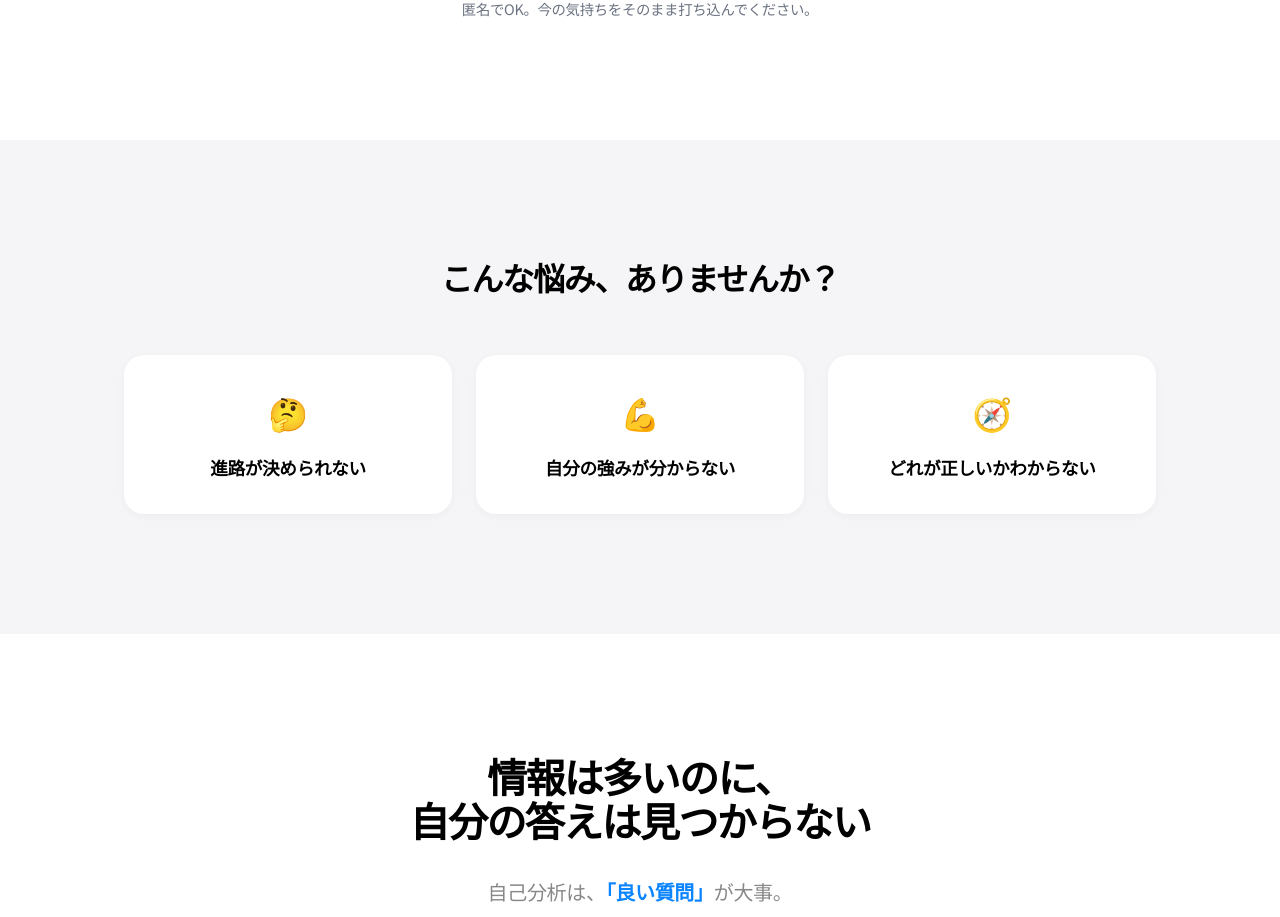
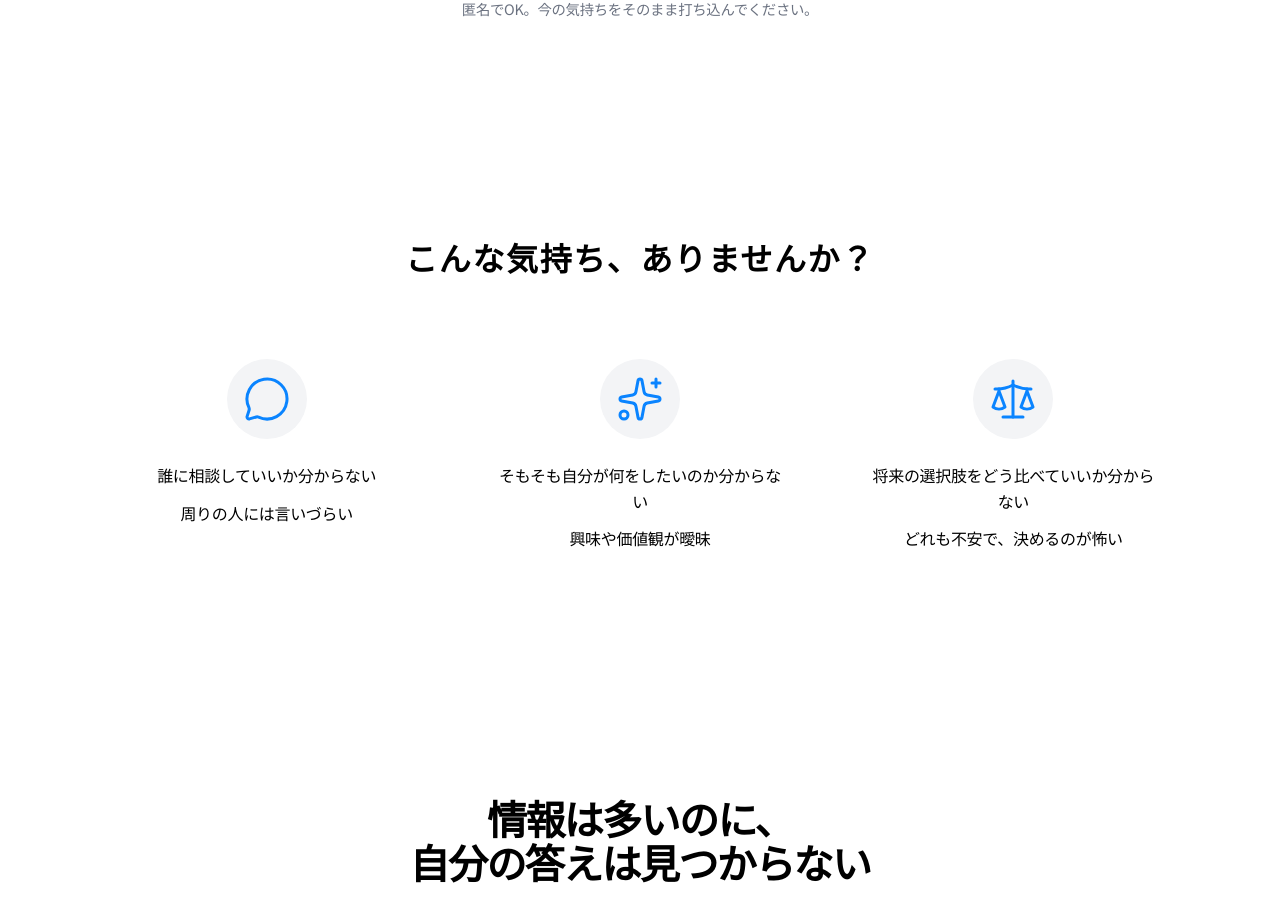
Before and after one commit to skaaarf/coaching-app-lp, a Next.js app: page / in a window 1280 px wide. Shown: the part 798-1715 px from the top of the page. Built offline with nearby package versions, Linux system fonts and the light colour scheme.

Commit message:
feat(empathy): update empathy section with 3-column layout and new content

```diff
--- a/src/components/Empathy.module.css
+++ b/src/components/Empathy.module.css
@@ -1,11 +1,11 @@
 .section {
-    background-color: var(--gray-bg);
+    padding: 100px 24px;
+    background-color: #fff;
 }
 
 .container {
     max-width: 1080px;
     margin: 0 auto;
-    padding: 0 24px;
 }
 
 .header {
@@ -15,43 +15,83 @@
 
 .title {
     font-size: 2rem;
+    font-weight: 700;
+    color: var(--foreground);
+    letter-spacing: 0.05em;
+}
+
+.grid {
+    display: grid;
+    grid-template-columns: repeat(3, 1fr);
+    gap: 40px;
+    width: 100%;
+}
+
+.card {
+    display: flex;
+    flex-direction: column;
+    align-items: center;
+    text-align: center;
+    padding: 24px;
+}
+
+.iconWrapper {
+    width: 80px;
+    height: 80px;
+    border-radius: 50%;
+    background-color: #F3F4F6;
+    display: flex;
+    align-items: center;
+    justify-content: center;
+    margin-bottom: 24px;
+    color: var(--primary);
+}
+
+.cardTitle {
+    font-size: 1.25rem;
+    font-weight: 700;
     margin-bottom: 16px;
     color: var(--foreground);
 }
 
-.grid {
-    display: grid;
-    grid-template-columns: 1fr;
-    gap: 24px;
+.pointList {
+    list-style: none;
+    padding: 0;
+    margin: 0;
+    display: flex;
+    flex-direction: column;
+    gap: 12px;
+    width: 100%;
 }
 
-@media (min-width: 768px) {
+.pointList li {
+    font-size: 1rem;
+    line-height: 1.6;
+    color: var(--foreground);
+}
+
+@media (max-width: 768px) {
+    .section {
+        padding: 80px 24px;
+    }
+
     .grid {
-        grid-template-columns: repeat(3, 1fr);
-    }
+        grid-template-columns: 1fr;
+        gap: 48px;
     }
 
     .card {
-    background: white;
-    padding: 32px;
-    border-radius: var(--radius-lg);
-    box-shadow: var(--shadow-sm);
-    text-align: center;
-    transition: transform 0.3s ease;
+        padding: 0;
     }
 
-.card:hover {
-    transform: translateY(-4px);
+    .iconWrapper {
+        width: 60px;
+        height: 60px;
+        margin-bottom: 16px;
     }
 
-.icon {
-    font-size: 2rem;
-    margin-bottom: 16px;
-    display: block;
+    .iconWrapper svg {
+        width: 32px;
+        height: 32px;
     }
-
-.cardText {
-    font-size: 1.1rem;
-    font-weight: 600;
-    color: var(--foreground);
 }
--- a/src/components/Empathy.tsx
+++ b/src/components/Empathy.tsx
@@ -2,16 +2,38 @@
 
 import styles from './Empathy.module.css';
 import { motion } from 'framer-motion';
+import { MessageCircle, Sparkles, Scale } from 'lucide-react';
 
 export default function Empathy() {
-    const items = [
-        { icon: "🤔", text: "進路が決められない" },
-        { icon: "💪", text: "自分の強みが分からない" },
-        { icon: "🧭", text: "どれが正しいかわからない" },
+    const worries = [
+        {
+            icon: <MessageCircle size={48} strokeWidth={1.5} />,
+            title: "相談できる相手がいない",
+            points: [
+                "誰に相談していいか分からない",
+                "周りの人には言いづらい"
+            ]
+        },
+        {
+            icon: <Sparkles size={48} strokeWidth={1.5} />,
+            title: "自分の本音が分からない",
+            points: [
+                "そもそも自分が何をしたいのか分からない",
+                "興味や価値観が曖昧"
+            ]
+        },
+        {
+            icon: <Scale size={48} strokeWidth={1.5} />,
+            title: "未来の選択肢が比較できない",
+            points: [
+                "将来の選択肢をどう比べていいか分からない",
+                "どれも不安で、決めるのが怖い"
+            ]
+        }
     ];
 
     return (
-        <section className={`section ${styles.section}`}>
+        <section className={styles.section}>
             <div className={styles.container}>
                 <div className={styles.header}>
                     <motion.h2
@@ -21,12 +43,12 @@ export default function Empathy() {
                         viewport={{ once: true }}
                         transition={{ duration: 0.6 }}
                     >
-                        こんな悩み、ありませんか？
+                        こんな気持ち、ありませんか？
                     </motion.h2>
                 </div>
 
                 <div className={styles.grid}>
-                    {items.map((item, index) => (
+                    {worries.map((item, index) => (
                         <motion.div
                             key={index}
                             className={styles.card}
@@ -35,8 +57,15 @@ export default function Empathy() {
                             viewport={{ once: true }}
                             transition={{ duration: 0.6, delay: index * 0.1 }}
                         >
-                            <span className={styles.icon}>{item.icon}</span>
-                            <p className={styles.cardText}>{item.text}</p>
+                            <div className={styles.iconWrapper}>
+                                {item.icon}
+                            </div>
+                            {/* <h3 className={styles.cardTitle}>{item.title}</h3> */}
+                            <ul className={styles.pointList}>
+                                {item.points.map((point, i) => (
+                                    <li key={i}>{point}</li>
+                                ))}
+                            </ul>
                         </motion.div>
                     ))}
                 </div>
```
Lines whose indentation alone changed are shown as unchanged.
